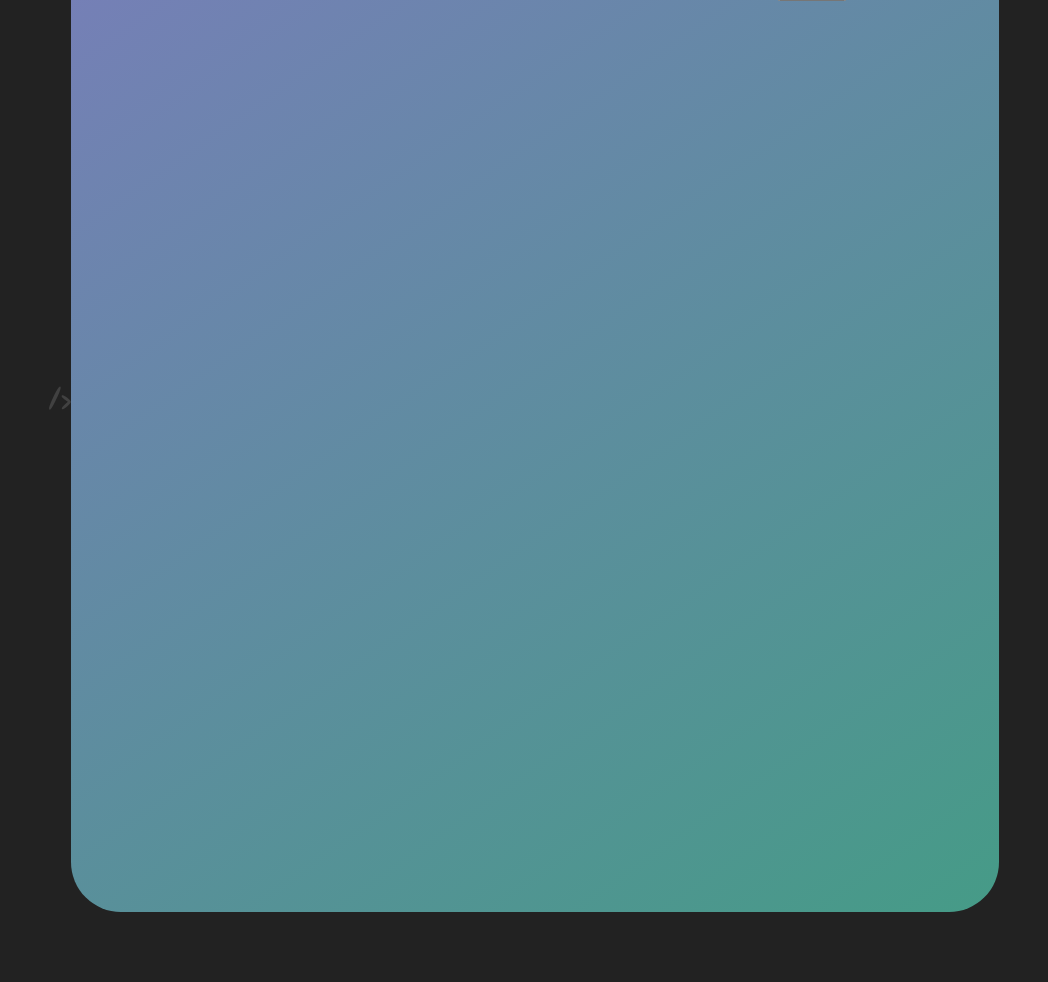
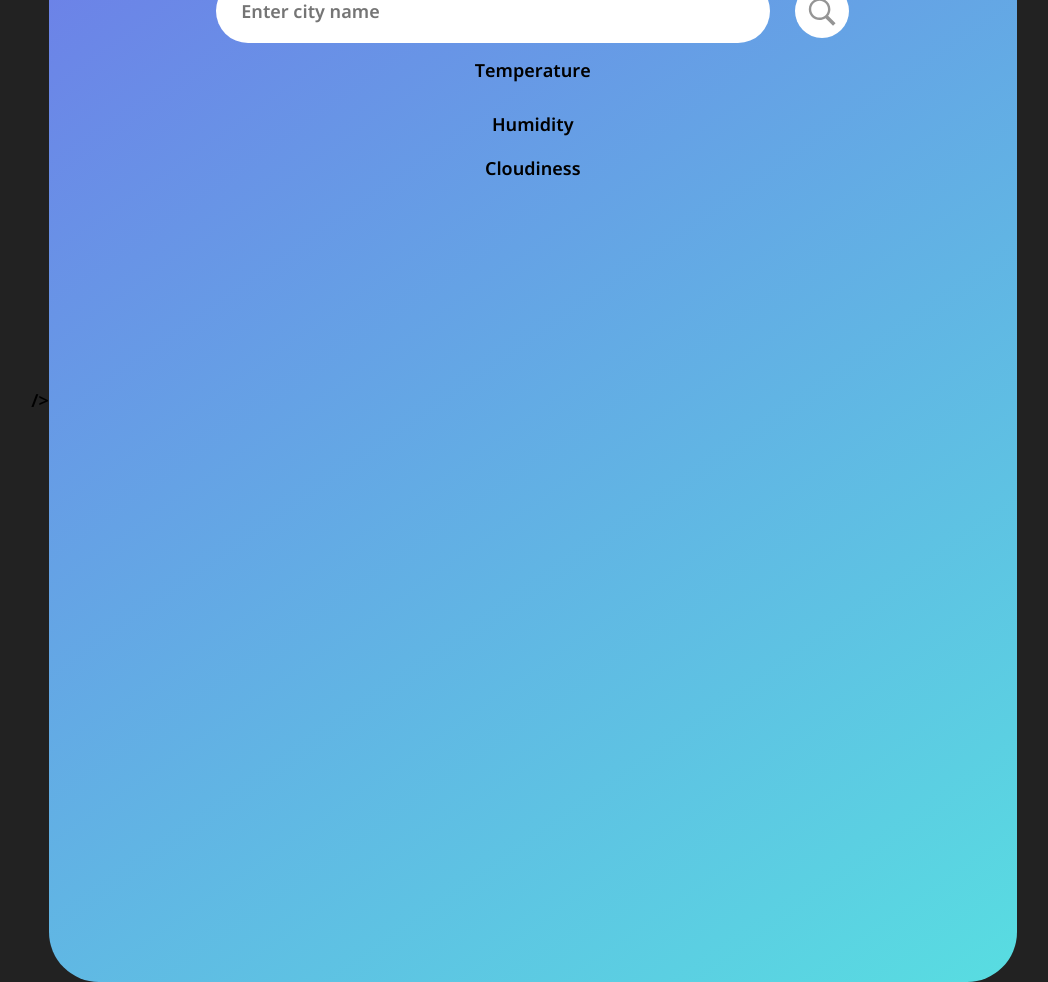
Before and after one commit to Danylo2006/Weather-App, a plain HTML site: page index.html in a window 1280 px wide. Shown: the whole page, without its empty margins (116-1164 px from the left). Before the commit the page ends 912 px from the top, so only its background shows below. Drawn offline with nearby package versions, Linux system fonts and the light colour scheme.

Commit message:
updated UI

```diff
--- a/index.html
+++ b/index.html
@@ -10,22 +10,35 @@
     <link rel="preconnect" href="https://fonts.googleapis.com" />
     <link rel="preconnect" href="https://fonts.gstatic.com" crossorigin />
     <link
-      href="https://fonts.googleapis.com/css2?family=Chewy&display=swap"
+      href="https://fonts.googleapis.com/css2?family=Open+Sans:ital,wght@0,641;1,641&display=swap"
       rel="stylesheet"
     />
     />
   </head>
   <body>
     <div class="card">
+      <h1 class="title">Weather</h1>
       <div class="search-container">
-        <input type="text" id="input-text" />
+        <input type="text" id="input-text" placeholder="Enter city name " />
         <button class="search-button">
-          <img
-            class="search-icon"
-            src="assets/search-icon.svg"
-            alt="Search Icon"
-          />
+          <svg
+            xmlns="http://www.w3.org/2000/svg"
+            x="0px"
+            y="0px"
+            width="100"
+            height="100"
+            viewBox="0 0 50 50"
+          >
+            <path
+              d="M 21 4 C 11.082241 4 3 12.082241 3 22 C 3 31.917759 11.082241 40 21 40 C 24.62177 40 27.99231 38.91393 30.820312 37.0625 L 43.378906 49.621094 L 47.621094 45.378906 L 35.224609 32.982422 C 37.581469 29.938384 39 26.13473 39 22 C 39 12.082241 30.917759 4 21 4 z M 21 8 C 28.756241 8 35 14.243759 35 22 C 35 29.756241 28.756241 36 21 36 C 13.243759 36 7 29.756241 7 22 C 7 14.243759 13.243759 8 21 8 z"
+            ></path>
+          </svg>
         </button>
+      </div>
+      <h2 class="temperature">Temperature</h2>
+      <div class="indicators-container">
+        <h2 class="indicators">Humidity</h2>
+        <h2 class="indicators">Cloudiness</h2>
       </div>
     </div>
     <!--script.js -->
--- a/styles.css
+++ b/styles.css
@@ -1,7 +1,7 @@
 * {
-  font-family: "Chewy", cursive;
-  font-size: 32px;
-  color: rgb(65, 65, 65);
+  font-family: "Open Sans";
+  font-size: 18px;
+  border: none;
 }
 
 body {
@@ -14,17 +14,15 @@ body {
 }
 
 .card {
-  height: 1024px;
+  height: auto;
   width: 928px;
-  background: linear-gradient(145deg, #9198e5c6, #59ddbea5);
-  display: flex;
-  justify-content: center;
-  align-items: flex-start;
+  height: 1124px;
+  background: linear-gradient(145deg, #6e79e8, #58dde1);
   border-radius: 50px;
+  padding: 20px;
 }
 
 .search-container {
-  margin-top: 50px;
   height: 54px;
   display: flex;
   justify-content: center;
@@ -32,17 +30,62 @@ body {
 }
 
 input {
-  border-radius: 20px;
-  border: none;
+  border-radius: 50px;
+
   width: 524px;
   height: 54px;
   padding: 5px;
-  padding-left: 15px;
-  margin-right: 10px;
+  padding-left: 25px;
+  margin-right: 25px;
 }
 
 .search-icon {
+  width: 35px;
+  height: 35px;
+  cursor: pointer;
+}
+
+.search-button {
+  background-color: white;
+  border-radius: 50%;
   width: 54px;
   height: 54px;
+  display: flex;
+  justify-content: center;
+  align-items: center;
+  padding: 0;
   cursor: pointer;
 }
+
+.search-button svg {
+  width: 30px;
+  height: 30px;
+}
+
+.search-button path {
+  fill: rgb(149, 149, 149);
+}
+
+.title {
+  text-align: center;
+  width: 100%;
+  font-size: 54px;
+  color: white;
+}
+
+.temperature {
+  text-align: center;
+  width: 100%;
+  margin: 20px 0;
+}
+
+.indicators-container {
+  margin: 20px 0;
+  display: flex;
+  flex-direction: column;
+  align-items: center;
+}
+
+.indicators {
+  margin: 10px 0;
+}
```
